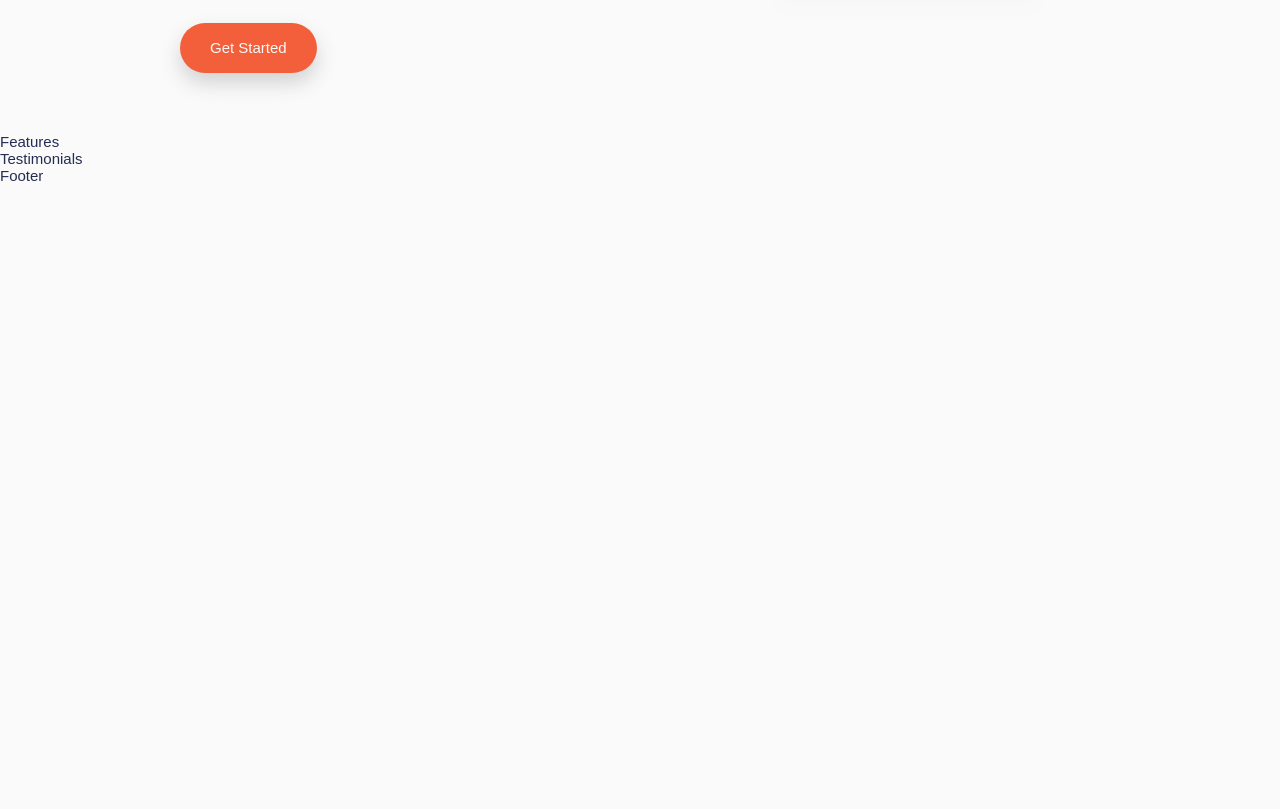
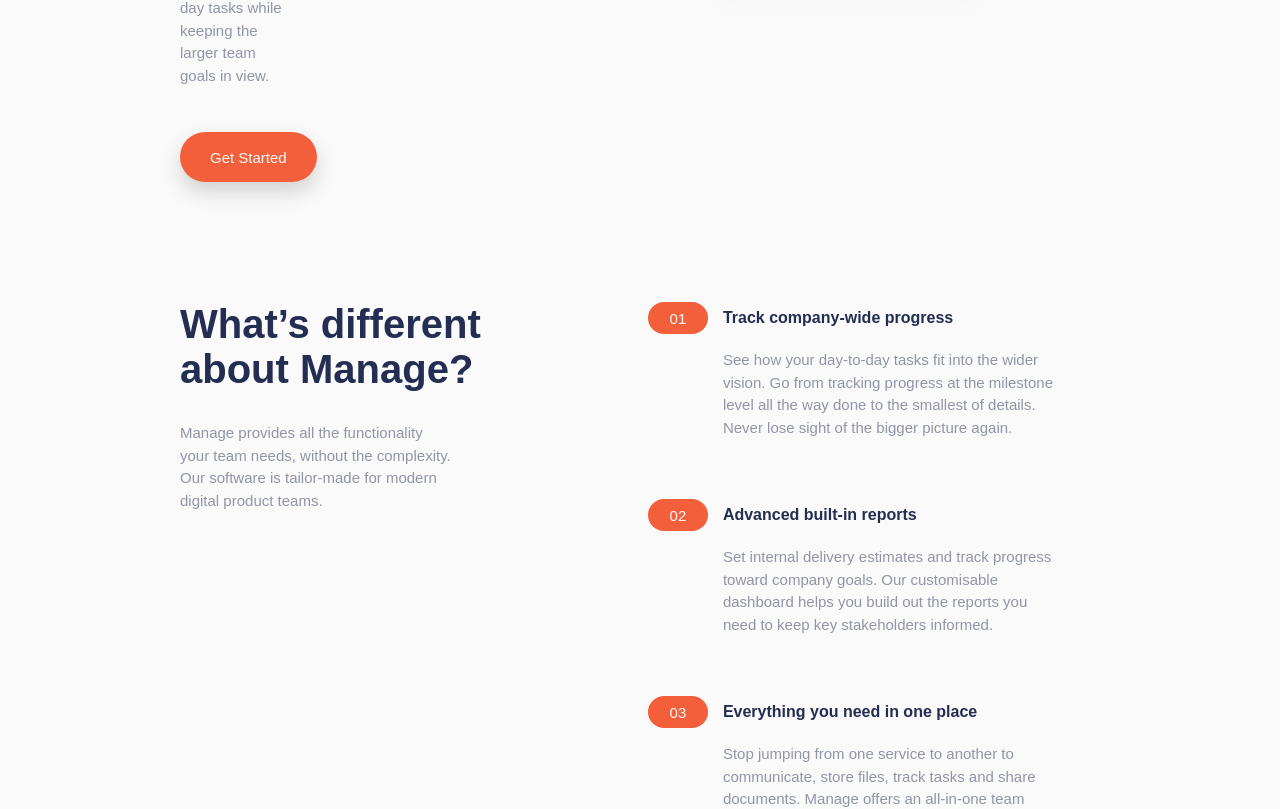
Before and after one commit to maryamaljanabi/frontend-mentor-manage-landing-page, a React (Create React App) app: page / in a window 1280 px wide. Shown: the part 698-1507 px from the top of the page. Before the commit the page ends 882 px from the top, so only its background shows below. Built offline with nearby package versions, Linux system fonts and the light colour scheme; a web font is replaced by a local one.

Commit message:
Add features section

```diff
--- /dev/null
+++ b/src/Layout/Features/Feature.js
@@ -0,0 +1,13 @@
+import React from "react";
+
+export default function Feature({ number, title, content }) {
+  return (
+    <div className="feature">
+      <div className="header-wrapper">
+        <div className="number">{number}</div>
+        <div className="title">{title}</div>
+      </div>
+      <p className="content">{content}</p>
+    </div>
+  );
+}
--- a/src/Layout/Features/Features.js
+++ b/src/Layout/Features/Features.js
@@ -1,8 +1,43 @@
 import React from "react";
+import Feature from "./Feature";
 import "./Features.scss";
 
 const Features = () => {
-  return <div>Features</div>;
+  return (
+    <div className="features">
+      <div className="left-section">
+        <h3> What’s different about Manage?</h3>
+        <p>
+          Manage provides all the functionality your team needs, without the
+          complexity. Our software is tailor-made for modern digital product
+          teams.
+        </p>
+      </div>
+      <div className="right-section">
+        <Feature
+          number="01"
+          title="Track company-wide progress"
+          content="See how your day-to-day tasks fit into the wider vision. Go from
+          tracking progress at the milestone level all the way done to the
+          smallest of details. Never lose sight of the bigger picture again."
+        />
+        <Feature
+          number="02"
+          title="Advanced built-in reports"
+          content="Set internal delivery estimates and track progress toward company
+          goals. Our customisable dashboard helps you build out the reports
+          you need to keep key stakeholders informed."
+        />
+        <Feature
+          number="03"
+          title="Everything you need in one place"
+          content="Stop jumping from one service to another to communicate, store files,
+          track tasks and share documents. Manage offers an all-in-one team
+          productivity solution."
+        />
+      </div>
+    </div>
+  );
 };
 
 export default Features;
--- a/src/Layout/Features/Features.scss
+++ b/src/Layout/Features/Features.scss
@@ -0,0 +1,45 @@
+@import "./../../assets/styles/colors.scss";
+
+.features {
+  padding: 4rem 12rem;
+  display: flex;
+  gap: 10rem;
+  .left-section {
+    h3 {
+      font-size: 40px;
+      margin-bottom: 2rem;
+    }
+  }
+  .right-section {
+    display: flex;
+    flex-direction: column;
+    gap: 2rem;
+    .feature {
+      display: flex;
+      flex-direction: column;
+      gap: 1rem;
+      .header-wrapper {
+        display: flex;
+        flex-direction: row;
+        align-items: center;
+        gap: 1rem;
+        .number {
+          color: $Very-Light-Gray;
+          background-color: $Bright-Red;
+          border: none;
+          border-radius: 40px;
+          padding: 0.5rem;
+          width: 4rem;
+          text-align: center;
+        }
+        .title {
+          font-weight: bold;
+          font-size: 16px;
+        }
+      }
+      .content {
+        padding-left: 5rem;
+      }
+    }
+  }
+}
--- a/src/Layout/Jumbotron/Jumbotron.scss
+++ b/src/Layout/Jumbotron/Jumbotron.scss
@@ -1,18 +1,16 @@
 .jumbotron {
   padding: 4rem 12rem;
   display: flex;
-  gap: 14rem;
+  gap: 7rem;
   .left-paragraph {
     h3 {
-      font-size: 50px;
-      margin-bottom: 2rem;
+      font-size: 60px;
+      margin-bottom: 3rem;
+      line-height: 4rem;
     }
     p {
-      line-height: 1.5rem;
-      padding-right: 3rem;
-      margin-bottom: 2rem;
+      margin-right: 8rem;
+      margin-bottom: 3rem;
     }
   }
-  .right-images {
-  }
 }
--- a/src/assets/styles/index.scss
+++ b/src/assets/styles/index.scss
@@ -41,4 +41,7 @@
 
 p {
   color: $Dark-Grayish-Blue;
+  line-height: 1.5rem;
+  padding-right: 3rem;
+  margin-bottom: 2rem;
 }
```
